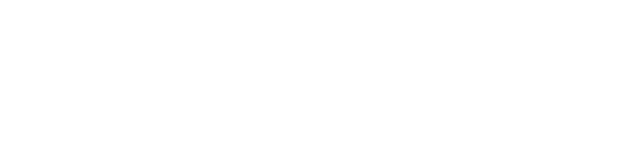
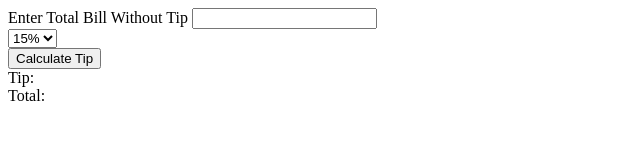
Before and after one commit to 1rottie105/Project-1, a website: page index.html in a window 1280 px wide. Shown: the whole page, without its empty margins (0-640 px from the left). Drawn offline with Linux system fonts and the light colour scheme.

Commit message:
Inital Setup and HTML

```diff
--- a/index.html
+++ b/index.html
@@ -4,11 +4,23 @@
   <meta charset="UTF-8">
   <meta name="viewport" content="width=device-width, initial-scale=1.0">
   <meta http-equiv="X-UA-Compatible" content="ie=edge">
-  <title>Enter Title of HW Here</title>
+  <title>Tip Calculator (Project 1)</title>
 </head>
 <body>
-  <!-- Enter HTML here. -->
-
+  <form>
+    <label for ="bill">Enter Total Bill Without Tip</label>
+    <input type="number" ide="bill"/><br>
+    <select id="percentage">
+      <option value="fifteen">15%</option>
+      <option value="twenty">20%</option>
+      <option value="twenty-five">25%</option>
+    </select><br>
+    <input type="submit" value="Calculate Tip"/><br>
+    <label for = "tip">Tip: </label>
+    <output id=tip></output><br>
+    <label for = "total">Total: </label>
+    <output id=total></output>
+  </form>
   <script src="scripts.js"></script>
 </body>
 </html>
```
